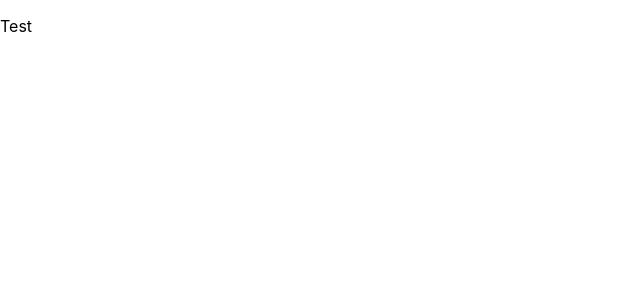
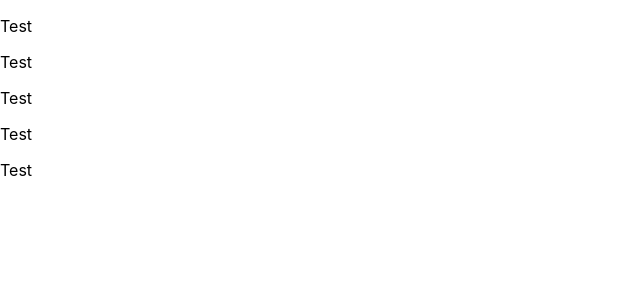
Before and after one commit to RhysMalyon/react-todo-list, a React (Create React App) app: page / in a window 1280 px wide. Shown: the top 300 px of the page, without its empty margins (0-640 px from the left). Built offline with nearby package versions, Linux system fonts and the light colour scheme.

Commit message:
Import data and assign props

```diff
--- a/src/App.js
+++ b/src/App.js
@@ -7,13 +7,22 @@ class App extends Component {
   constructor() {
     super()
     this.state = {
-      // Empty for now
+      todos: todosData
     }
   }
   render() {
+    const todosItems = this.state.todos.map(task => {
+      return (
+        <TodoItem
+          key={task.id}
+          text={task.text}
+        />
+      )
+    })
+
     return (
       <div className="App">
-        <TodoItem />
+        {todosItems}
       </div>
     );
   }
```
